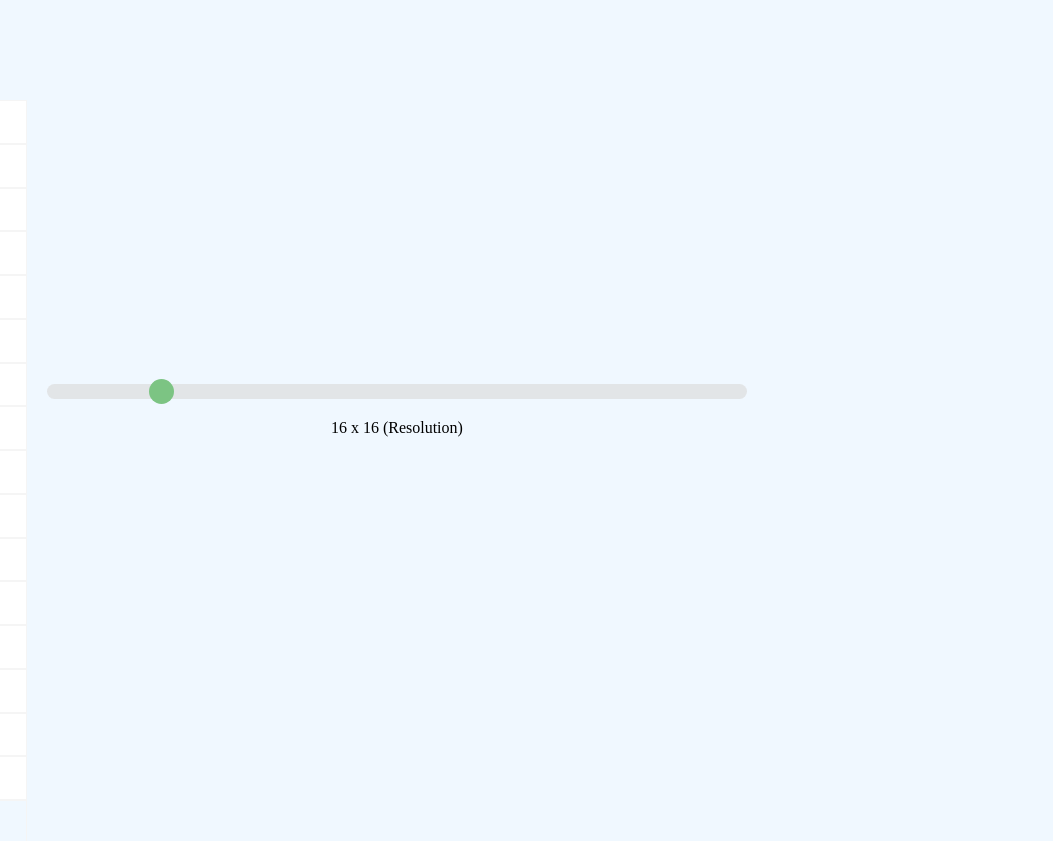
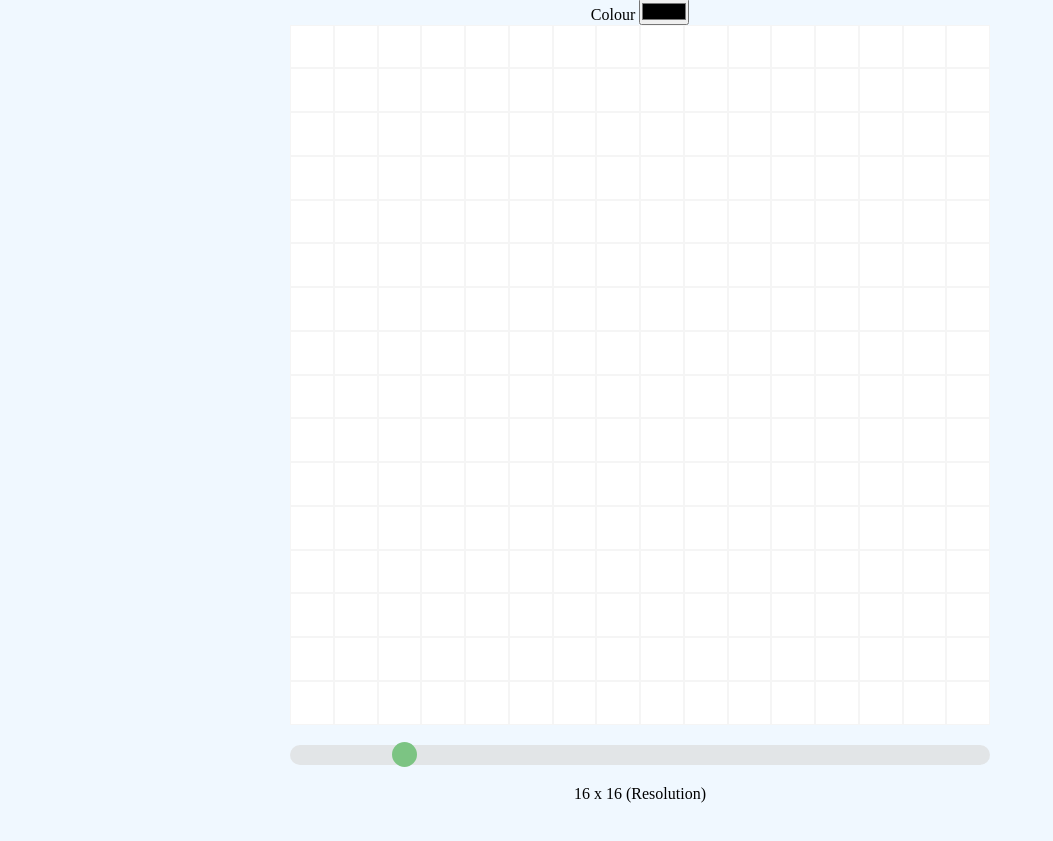
Before and after one commit to Rishav154/Sketch-Board, a plain HTML site: page index.html in a window 1280 px wide. Shown: the top 841 px of the page, without its empty margins (0-1053 px from the left). After the commit the page ends 803 px from the top, so only its background shows below. Drawn offline with Linux system fonts and the light colour scheme.

Commit message:
Fixed some mistakes from previous commit

```diff
--- a/index.html
+++ b/index.html
@@ -9,10 +9,10 @@
 
     <body>
         <div class="main-section">
-            <div class="functions">
-                <div class="select-color function">
+            <div class="tools">
+                <div class="tool-function pen-color">
                     <label for="pen-color">Colour</label>
-                    <input type="color" />
+                    <input type="color" id="pen-color" />
                 </div>
             </div>
 
--- a/main.js
+++ b/main.js
@@ -7,14 +7,15 @@ const sketcharea = document.querySelector("#sketch-area");
 const sliderContainer = document.querySelector("#slider-container");
 const slider = document.querySelector("#slider");
 const sliderValue = document.querySelector("#slider-value");
+const color = document.querySelector("#pen-color");
 
 sliderValue.textContent = `${slider.value} x ${slider.value} (Resolution)`;
 sketcharea.style.width = `${gridSide}px`;
 sketcharea.style.height = `${gridSide}px`;
 
 function setBackgroundColor() {
-    if (isMousedown) {
-        this.style.backgroundColor = "black";
+    if (isMouseDown) {
+        this.style.backgroundColor = color.value;
     }
 }
 
--- a/style.css
+++ b/style.css
@@ -9,15 +9,17 @@ body {
 
 .main-section {
     display: flex;
+    flex-direction: column;
     align-items: center;
     justify-content: center;
     width: 700px;
+    height: 100vh;
+    margin: auto;
 }
 
 #sketch-area {
     display: flex;
     flex-wrap: wrap;
-    margin: 100px auto 0 auto;
     background-color: white;
 }
 
@@ -35,7 +37,7 @@ body {
 .slider {
     width: 700px;
     appearance: none;
-    height: 15px;
+    height: 20px;
     margin: 20px;
     background: #ddd;
     outline: none;
@@ -45,7 +47,7 @@ body {
 }
 
 .slider:hover {
-    opacity: 1; /* Increase opacity on hover for a more interactive feel */
+    opacity: 1;
 }
 
 .slider::-webkit-slider-thumb {
```
